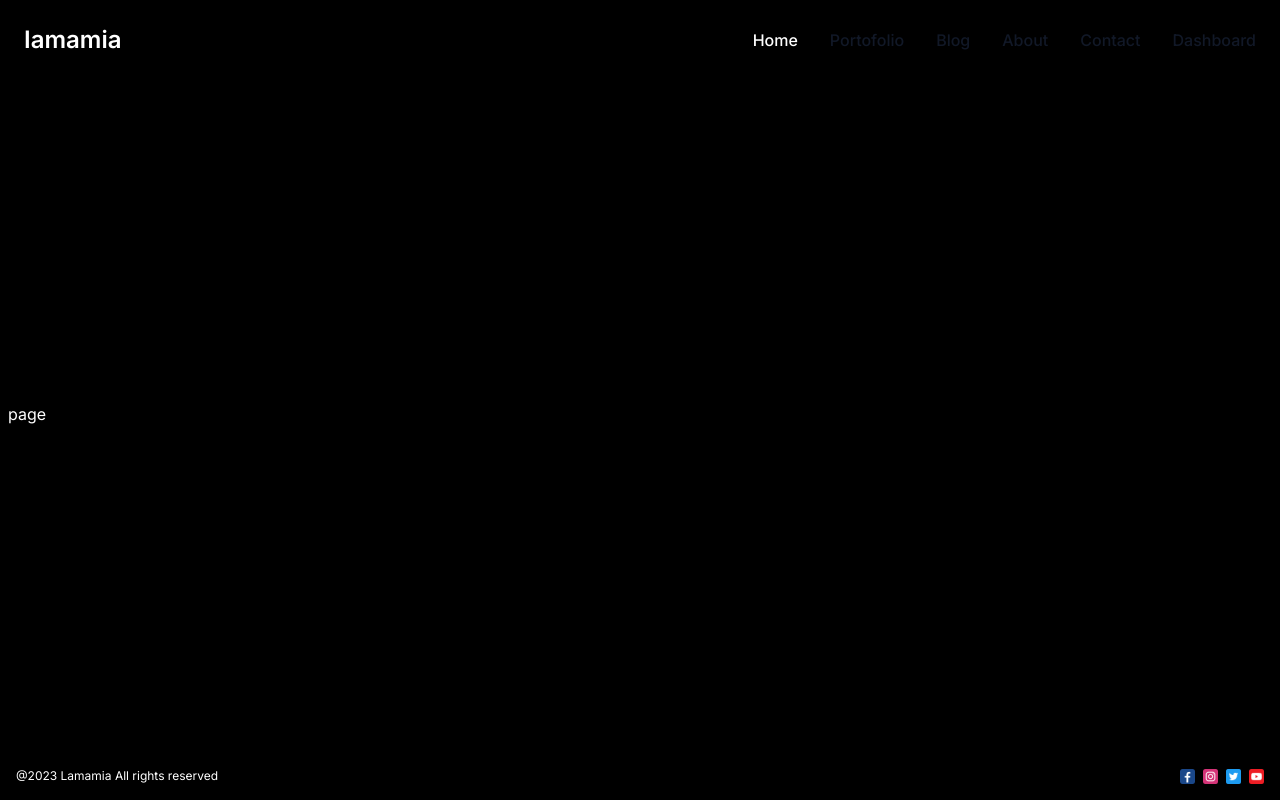
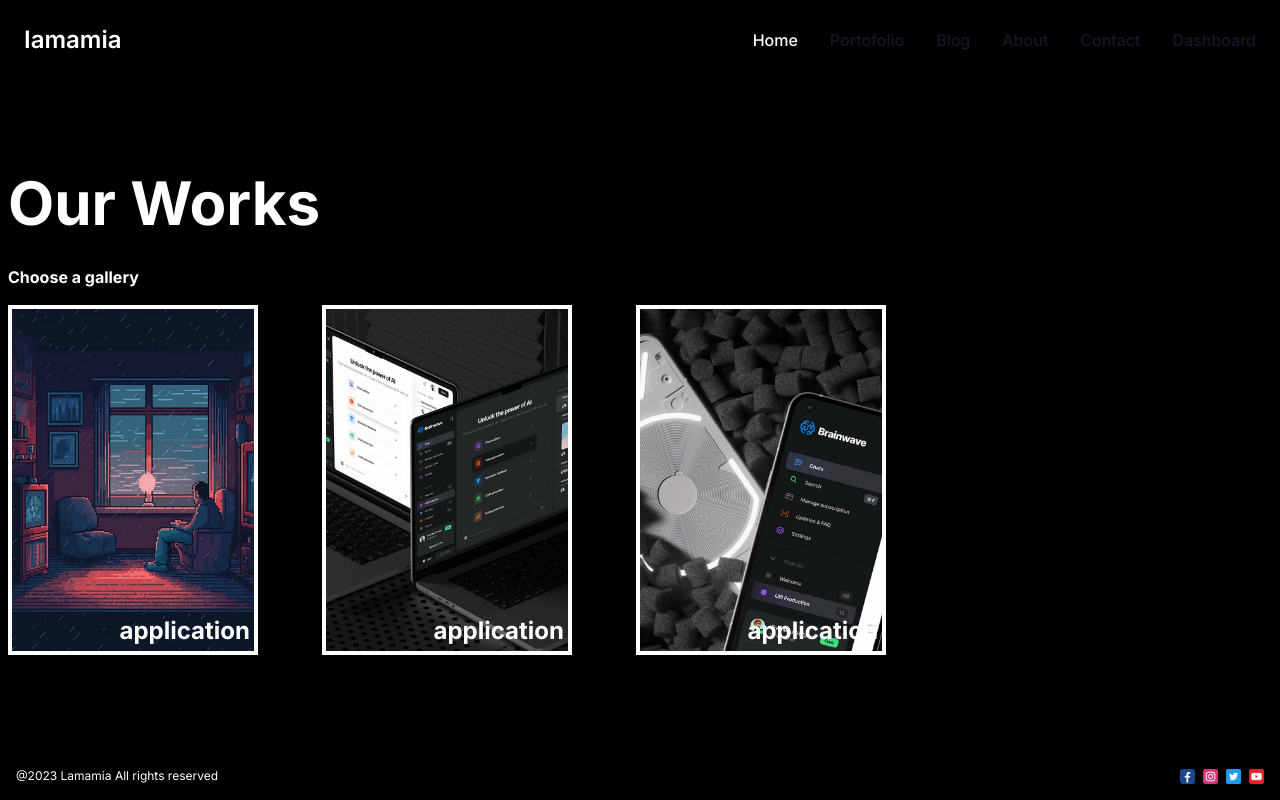
Before and after one commit to odaytelbany/Blog_Next_Test, a Next.js app: page /Portofolio in a window 1280 px wide. Built offline with nearby package versions, Linux system fonts and the light colour scheme.

Commit message:
portofolio page

```diff
--- a/src/app/Portofolio/page.js
+++ b/src/app/Portofolio/page.js
@@ -1,8 +1,31 @@
+import Image from 'next/image'
 import React from 'react'
+import illustrations from "/public/illustration.png"
+import websites from "/public/websites.jpg"
+import apps from "/public/apps.jpg"
 
 function page() {
   return (
-    <div>page</div>
+    <div>
+      <h1 className='text-6xl font-bold mb-8'>Our Works</h1>
+      <div className='flex-1'>
+        <h3 className='font-bold mb-4'>Choose a gallery</h3>
+        <div className='galleries flex gap-16'>
+          <div className='image relative h-350 w-250 border-4 border-white'>
+            <Image className='object-cover' src={illustrations} fill={true}/>
+            <span className='absolute bottom-1 right-1 font-bold text-2xl hover:text-green-600 cursor-pointer transition duration-250 ease-in'>application</span>
+          </div>
+          <div className='image relative h-350 w-250 border-4 border-white'>
+            <Image className='object-cover' src={websites} fill={true}/>
+            <span className='absolute bottom-1 right-1 font-bold text-2xl hover:text-green-600 cursor-pointer transition duration-250 ease-in'>application</span>
+          </div>
+          <div className='image relative h-350 w-250 border-4 border-white'>
+            <Image className='object-cover' src={apps} fill={true}/>
+            <span className='absolute bottom-1 right-1 font-bold text-2xl hover:text-green-600 cursor-pointer transition duration-250 ease-in'>application</span>
+          </div>
+        </div>
+      </div>
+    </div>
   )
 }
 
--- a/tailwind.config.js
+++ b/tailwind.config.js
@@ -17,8 +17,13 @@ module.exports = {
       height: {
         '500': '500px',
         '400': '400px',
+        '350': '350px',
         '300': '300px',
         '200': '200px',
+      },
+      width: {
+        '300': '300px',
+        '250': '250px'
       }
     },
   },
```
Also changed, not shown: src/app/Portofolio/[category]/page.js (added).
